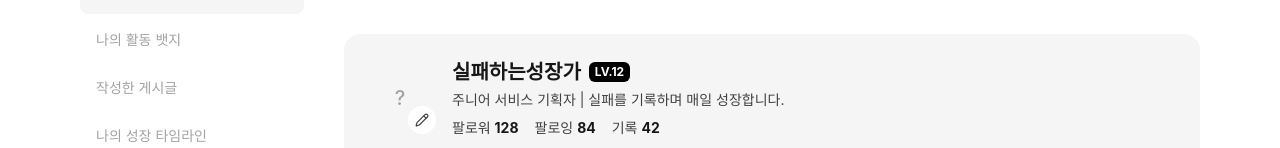
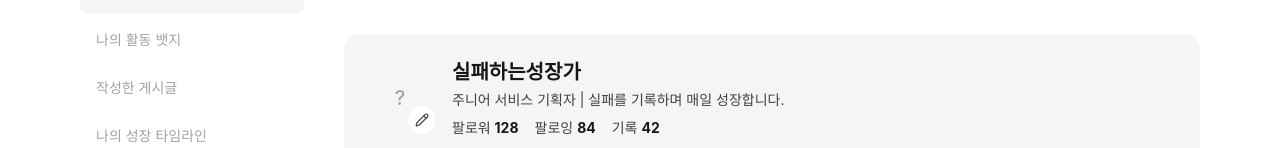
Before and after one commit to skhuthon-5-team/frontend, a React app: page /mypage in a window 1280 px wide. Shown: the part 135-283 px from the top of the page. Built offline with nearby package versions, Linux system fonts and the light colour scheme; the HTML template or start-up script is replaced by a standard one.

Commit message:
chore: 레벨 시스템 삭제 (#11)

```diff
--- a/src/mocks/profile.js
+++ b/src/mocks/profile.js
@@ -1,10 +1,8 @@
 const profile = {
     nickname: "실패하는성장가",
-    level: 12,
     job: "주니어 서비스 기획자",
     bio: "실패를 기록하며 매일 성장합니다. 오늘의 실수가 내일의 밑거름이 되길 바랍니다.",
     stats: { followers: 128, following: 84, records: 42 },
-    interests: ["창업", "자기계발", "이직", "인간관계", "공부"],
     selectedInterests: ["창업", "인간관계"],
   };
 
--- a/src/pages/mypage/ProfilePage.jsx
+++ b/src/pages/mypage/ProfilePage.jsx
@@ -41,12 +41,7 @@ export default function ProfilePage() {
           </span>
         </div>
         <div>
-          <div className="flex items-center gap-2">
-            <span className="text-xl font-bold text-text-strong">{nickname}</span>
-            <span className="rounded-md bg-surface-inverse px-1.5 py-0.5 text-xs font-bold text-text-on-inverse">
-              LV.{profile.level}
-            </span>
-          </div>
+          <span className="text-xl font-bold text-text-strong">{nickname}</span>
           <p className="mt-1 text-sm text-text-default">
             {job} | 실패를 기록하며 매일 성장합니다.
           </p>
```
